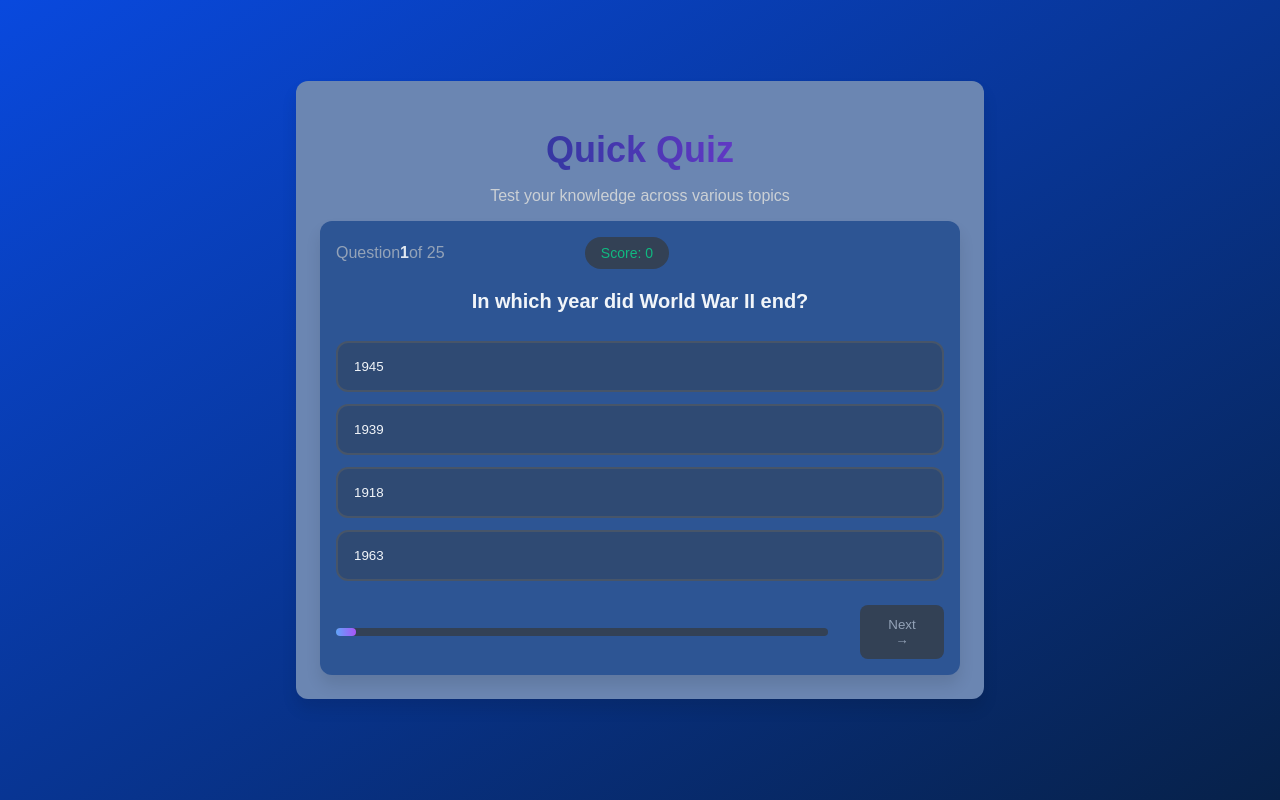
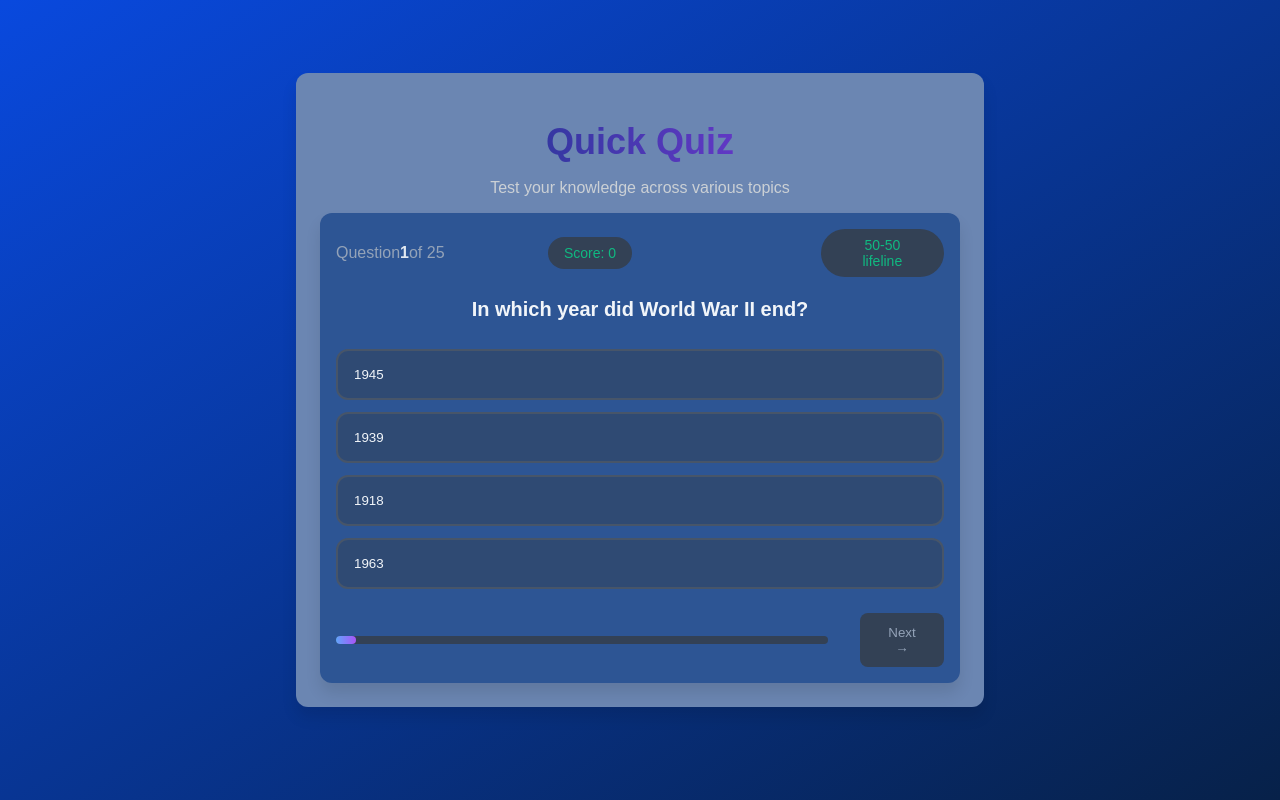
Before and after one commit to themihirr31/Quiz-App, a React (Vite) app: page / in a window 1280 px wide. Built offline with nearby package versions, Linux system fonts and the light colour scheme.

Commit message:
addition

```diff
--- a/src/App.css
+++ b/src/App.css
@@ -136,7 +136,18 @@ body {
   padding: 8px 16px;
   border-radius: 9999px;
   font-size: 0.875rem;
+  border: 0px;
   font-weight: 500;
+  color: #10b981;
+}
+
+.lifeline-button {
+  background-color: #334155;
+  padding: 8px 30px;
+
+  border-radius: 9999px;
+  font-size: 0.875rem;
+  border: none;
   color: #10b981;
 }
 
--- a/src/App.jsx
+++ b/src/App.jsx
@@ -1,4 +1,4 @@
-import React, { useState } from "react";
+import React, { useState, useEffect } from "react";
 import "./App.css";
 
 const shuffleArray = (array) => {
@@ -616,6 +616,15 @@ function App() {
   const [showScore, setShowScore] = useState(false);
   const [selectedOption, setSelectedOption] = useState(null);
   const [isCorrect, setIsCorrect] = useState(null);
+  const [lifelineUsed, setLifelineUsed] = useState(false);
+  const [availableOptions, setAvailableOptions] = useState(
+    questions[currentQuestion].options
+  );
+
+  // Reset available options when moving to a new question
+  useEffect(() => {
+    setAvailableOptions(questions[currentQuestion].options);
+  }, [currentQuestion, questions]);
 
   const handleAnswer = (option) => {
     setSelectedOption(option);
@@ -637,6 +646,23 @@ function App() {
     }
   };
 
+  const handleLifeline = () => {
+    // Only allow lifeline if not used and if answer hasn't been selected yet
+    if (!lifelineUsed && selectedOption === null) {
+      const current = questions[currentQuestion];
+      const wrongOptions = current.options.filter(
+        (option) => option !== current.correctAnswer
+      );
+      // Randomly choose one wrong option to keep along with the correct answer
+      const randomWrong =
+        wrongOptions[Math.floor(Math.random() * wrongOptions.length)];
+      const newOptions = [current.correctAnswer, randomWrong];
+      // Optionally, shuffle the new options so correct answer isn’t always in the same place
+      setAvailableOptions(shuffleArray(newOptions));
+      setLifelineUsed(true);
+    }
+  };
+
   const restartQuiz = () => {
     setQuestions(getRandomQuiz());
     setCurrentQuestion(0);
@@ -644,6 +670,8 @@ function App() {
     setShowScore(false);
     setSelectedOption(null);
     setIsCorrect(null);
+    // Reset lifeline usage for new game
+    setLifelineUsed(false);
   };
 
   return (
@@ -682,6 +710,11 @@ function App() {
                   <div className="score-indicator">Score: {score}</div>
                 </div>
               </div>
+              {!lifelineUsed && selectedOption === null && (
+                <button onClick={handleLifeline} className="lifeline-button">
+                  50-50 lifeline
+                </button>
+              )}
             </div>
 
             <h2 className="question-text">
@@ -689,7 +722,7 @@ function App() {
             </h2>
 
             <div className="options-grid">
-              {questions[currentQuestion].options.map((option, index) => (
+              {availableOptions.map((option, index) => (
                 <button
                   key={index}
                   onClick={() => handleAnswer(option)}
```
